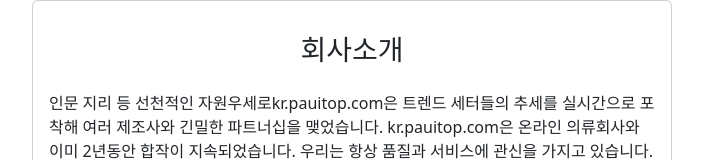
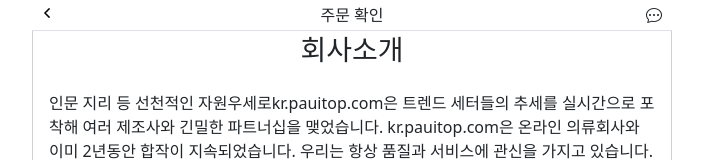
Before and after one commit to Kwang-Le/Korean-ecommerce-site, a Vue app: page /article/0 in a window 1280 px wide. Shown: the top 160 px of the page, without its empty margins (288-991 px from the left). Built offline with nearby package versions, Linux system fonts and the light colour scheme; what vuejs-paginate-next would draw is missing.

Commit message:
fix footer route

```diff
--- a/src/components/product-detail/FooterArticle.vue
+++ b/src/components/product-detail/FooterArticle.vue
@@ -1,3 +1,6 @@
+<script setup>
+import TopFixedBar from '../TopFixedBar.vue';
+</script>
 <script>
 import articles from '../../articles.js'
 export default {
@@ -10,6 +13,7 @@ export default {
 </script>
 
 <template>
+    <TopFixedBar></TopFixedBar>
     <div class="d-flex justify-content-center">
         <div class="wrapper-footer-article">
             <div class="card">
--- a/src/components/product-detail/ProductDetailFooter.vue
+++ b/src/components/product-detail/ProductDetailFooter.vue
@@ -12,7 +12,7 @@ export default {
     <div class="wrapper-product-detail-footer">
         <div class="card">
             <div class="article text-center">
-                <a v-for="(item, index) in articlesList" :key="index" class="article-item" :href="`/article/${index}`">{{ item.title }} </a>
+                <router-link v-for="(item, index) in articlesList" :key="index" class="article-item" :to="`/article/${index}`">{{ item.title }} </router-link>
                 <!-- <a href="col-4"> example </a> -->
             </div>
         </div>
```
